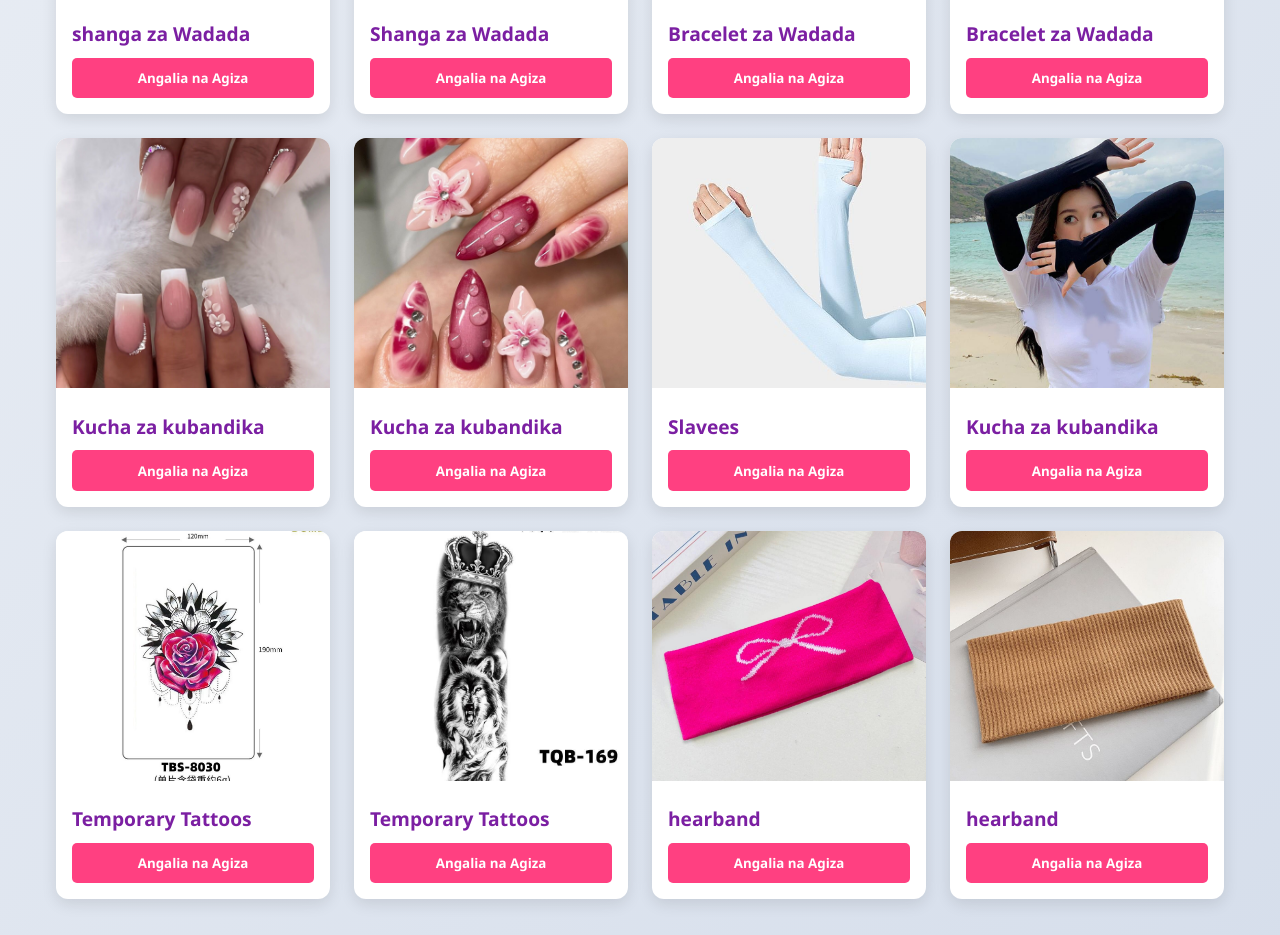
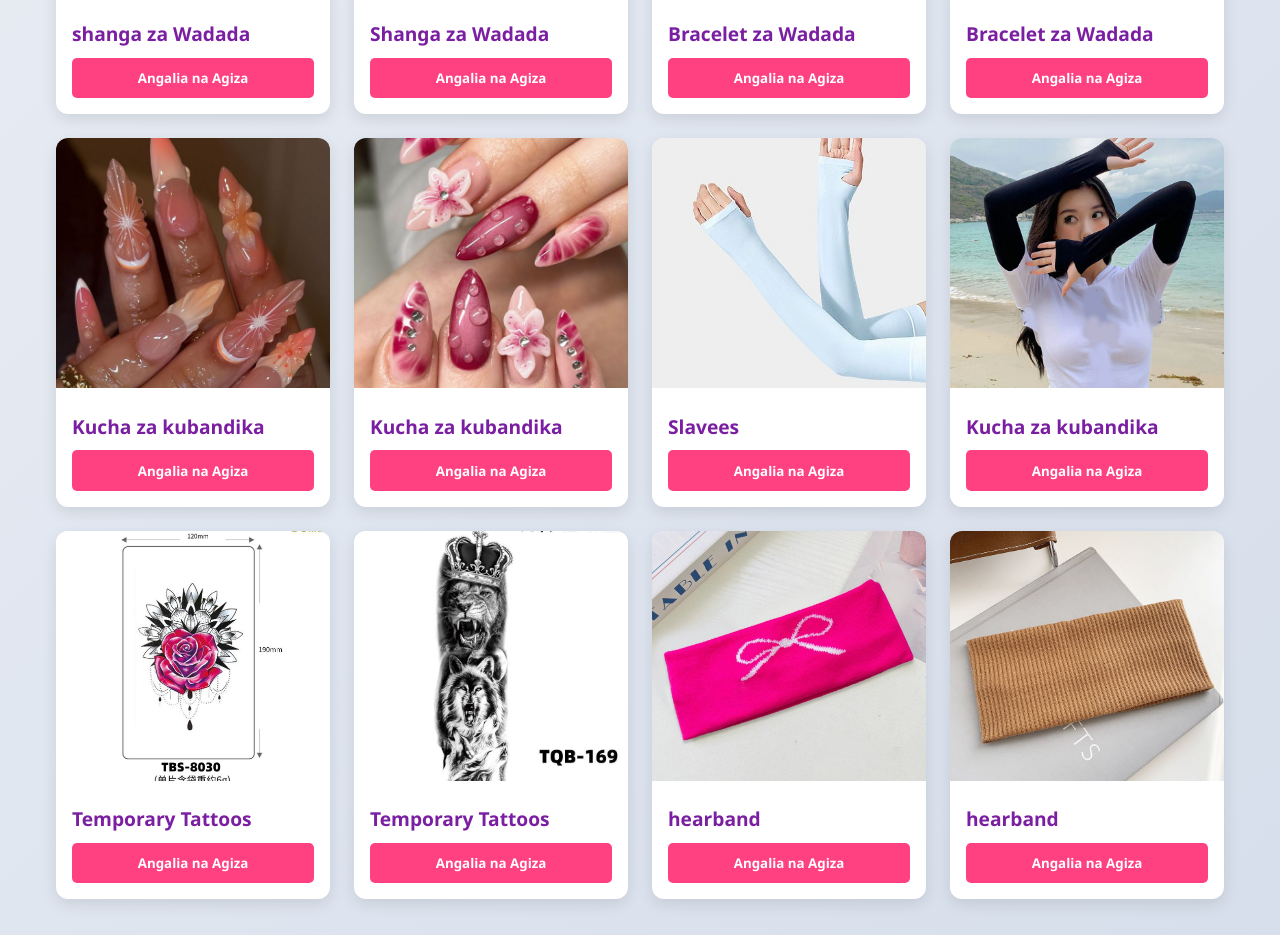
Before and after one commit to PM-conder/Advatisment, a plain HTML site: page index.html in a window 1280 px wide. Shown: the part 2043-2978 px from the top of the page. Drawn offline with Linux system fonts and the light colour scheme.

Commit message:
kucha change

```diff
--- a/index.html
+++ b/index.html
@@ -134,7 +134,7 @@
 
                 <!-- Product 9 -->
                 <div class="product-card">
-                    <img src="Picha/kucha1.jpg" alt="kucha za Wadada" class="product-image"
+                    <img src="Picha/kucha5.jpg" alt="kucha za Wadada" class="product-image"
                         data-name="Kucha za Wadada">
                     <div class="product-info">
                         <h3 class="product-title">Kucha za kubandika</h3>
```
